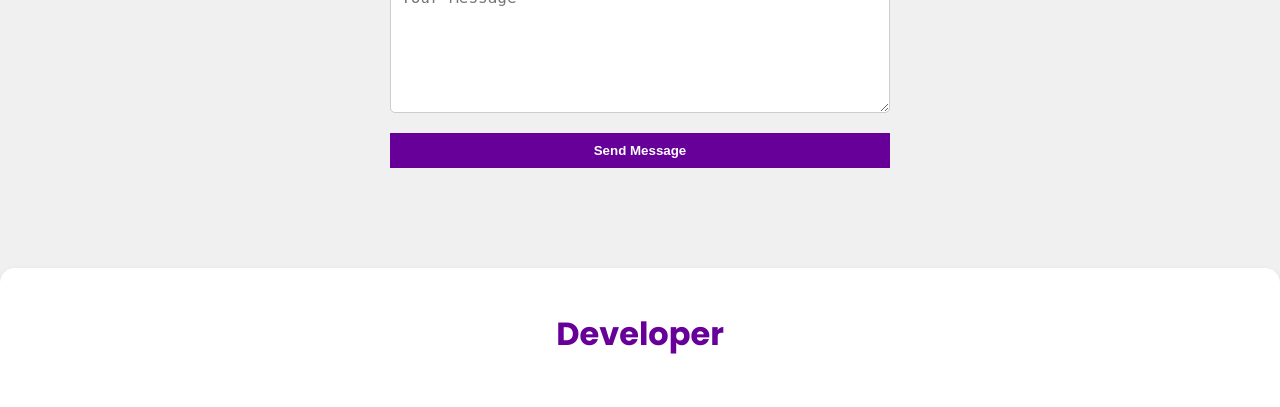
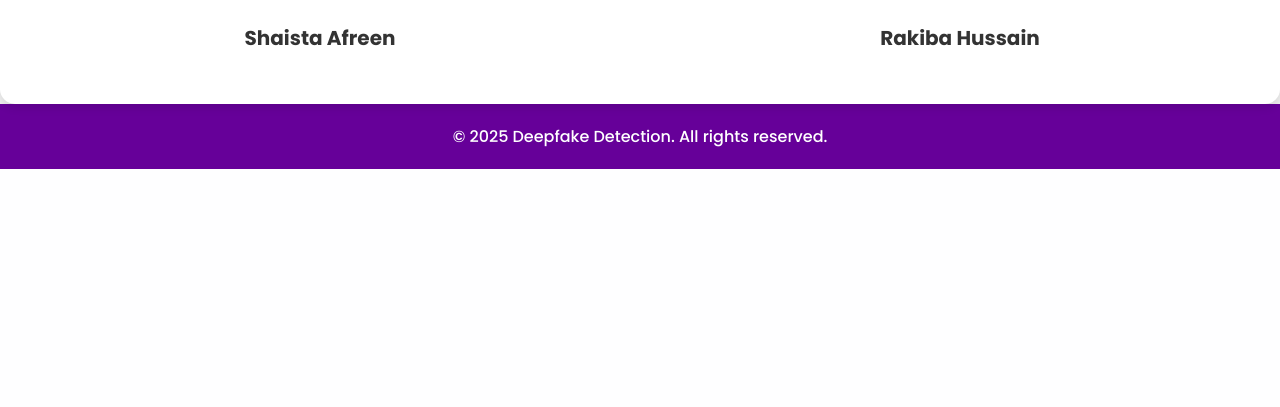
Before and after one commit to ShaistaAfreen09/DeepFake_Detection, a Flask app: page / in a window 1280 px wide. Shown: the part 3634-4041 px from the top of the page. After the commit the page ends 3803 px from the top, so only its background shows below. Run offline with Flask 3, Linux system fonts and the light colour scheme.

Commit message:
Update landing-index.html

```diff
--- a/DeepFake/templates/landing-index.html
+++ b/DeepFake/templates/landing-index.html
@@ -4,7 +4,7 @@
     <meta charset="UTF-8">
     <meta name="viewport" content="width=device-width, initial-scale=1.0">
     <meta http-equiv="X-UA-Compatible" content="ie=edge">
-    <title>Deepfake Detection Project</title>
+    <title>Deepfake Detection</title>
     <!-- Update this line to use Flask's url_for -->
     <link rel="stylesheet" href="{{ url_for('static', filename='landing-style.css') }}">
     <link href="https://fonts.googleapis.com/css2?family=Poppins:wght@300;500;700&display=swap" rel="stylesheet">
@@ -13,11 +13,10 @@
 <body>
 
 <header class="navbar">
-    <div class="logo">DeepGuard</div>
+    <div class="logo">DeepDetection</div>
     <ul>
         <li><a href="#home">Home</a></li>
         <li><a href="#features">Features</a></li>
-        <li><a href="#contact">Contact Us</a></li>
         <li><a href="#faqs">FAQs</a></li>
         <li><a href="#team">Development Team</a></li>
     </ul>
@@ -222,8 +221,7 @@
                 <span class="faq-toggle">+</span>
             </div>
             <div class="faq-answer">
-                <p><p>This deepfake classification model and the entire application were solely developed by <strong>Shaista Afreen</strong>, an AI enthusiast and software developer passionate about creating solutions that combat misinformation.</p>
-</p>
+                <p>The model was created by a dedicated team of AI researchers, software engineers, data scientists, and designers. You can learn more about the developer team in the About Us section.</p>
             </div>
         </div>
 
@@ -268,44 +266,29 @@
         </div>
     </section>
 
-
-    <!-- Contact Us Section -->
-    <section id="contact" class="contact-section">
-        <div class="container">
-            <h2>Contact Us</h2>
-            <p>We’d love to hear from you! Reach out to us for more information on our deepfake detection solutions or to collaborate with us.</p>
-            <form class="contact-form" action="submit-form.php" method="POST">
-                <input type="text" name="name" placeholder="Your Name" required>
-                <input type="email" name="email" placeholder="Your Email" required>
-                <textarea name="message" rows="6" placeholder="Your Message" required></textarea>
-                <button type="submit">Send Message</button>
-            </form>
-        </div>
-    </section>
-
-    <!-- Development Team Section -->
     <!-- Development Team Section -->
     <section id="team" class="team-section">
         <div class="container">
-        <h2>Developer</h2>
+            <h2>Our Development Team</h2>
             <div class="team-grid">
                 <div class="team-member">
-                <a href="https://www.linkedin.com/in/shaistaafreen09/" target="_blank">
-                    <img src="https://i.ibb.co/d4m5Tww/pics2.jpg" alt="Shaista Afreen" />
-                </a>
+                    <a href="https://www.linkedin.com/in/shaista-afreen-540616266/"target="_blank"><img src="https://imgs.search.brave.com/NdEhZM5JNKyblKUwiA8_9rzZgLCZhCvKTURHLHdbMtU/rs:fit:500:0:1:0/g:ce/aHR0cHM6Ly9pLnBp/bmltZy5jb20vb3Jp/Z2luYWxzL2JjLzdh/LzBjL2JjN2EwYzM5/OTk5MGRlMTIyZjFi/NmUwOWQwMGU2YzRj/LmpwZw" alt="pic" border="0" /></a>
                     <h3>Shaista Afreen</h3>
-                <p>Developer & Creator of the DeepFake Detection Web App</p>
                 </div>
+                <div class="team-member">
+                    <a href="https://www.linkedin.com/in/rakiba-hussain?utm_source=share&utm_campaign=share_via&utm_content=profile&utm_medium=android_app"target="_blank"><img src="https://imgs.search.brave.com/NdEhZM5JNKyblKUwiA8_9rzZgLCZhCvKTURHLHdbMtU/rs:fit:500:0:1:0/g:ce/aHR0cHM6Ly9pLnBp/bmltZy5jb20vb3Jp/Z2luYWxzL2JjLzdh/LzBjL2JjN2EwYzM5/OTk5MGRlMTIyZjFi/NmUwOWQwMGU2YzRj/LmpwZw" alt="pic3" border="4" /></a>
+                    <h3>Rakiba Hussain</h3>
+                </div>
+
+
             </div>
         </div>
     </section>
 
-
     <!-- Footer -->
     <footer class="footer">
         <div class="container">
-            <p>&copy;  Deepfake Detection Project. All rights reserved.</p>
-
+            <p>&copy; 2025 Deepfake Detection. All rights reserved.</p>
         </div>
     </footer>
 
```
Lines whose indentation alone changed are shown as unchanged.
